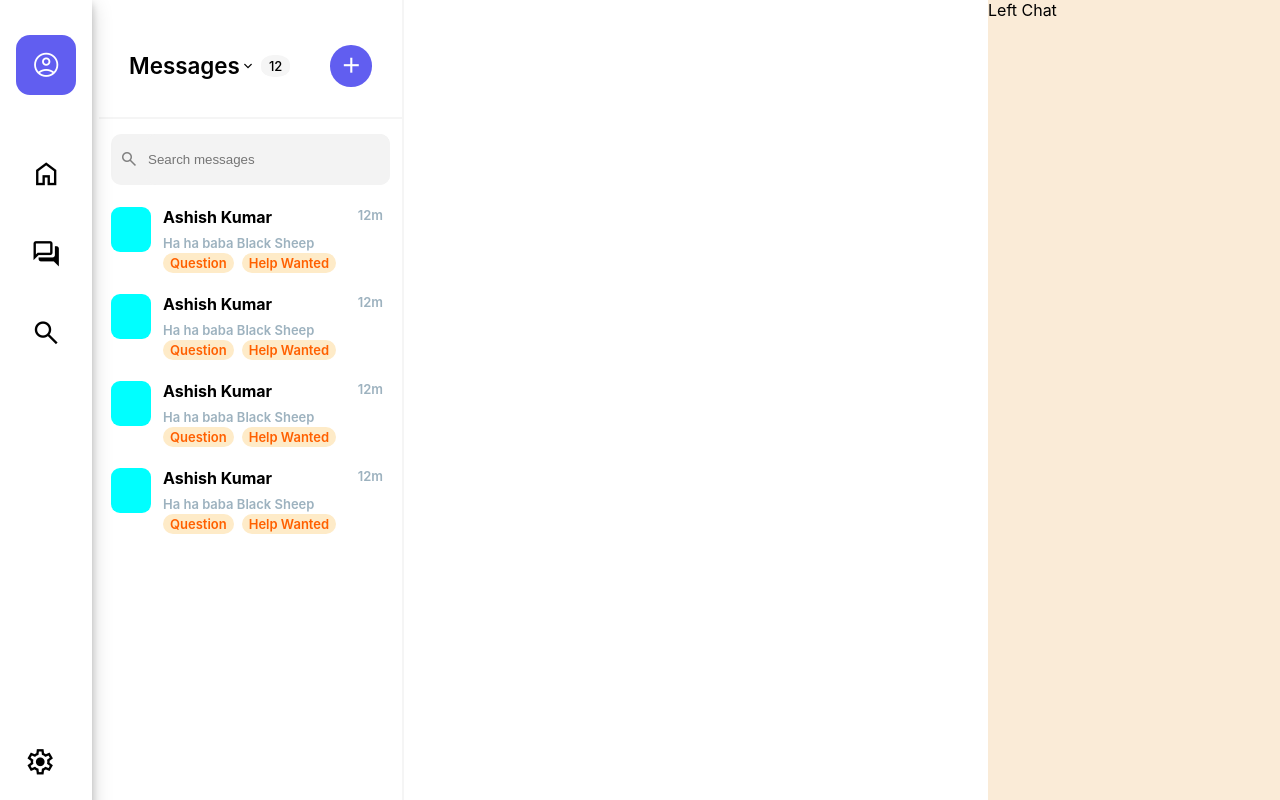
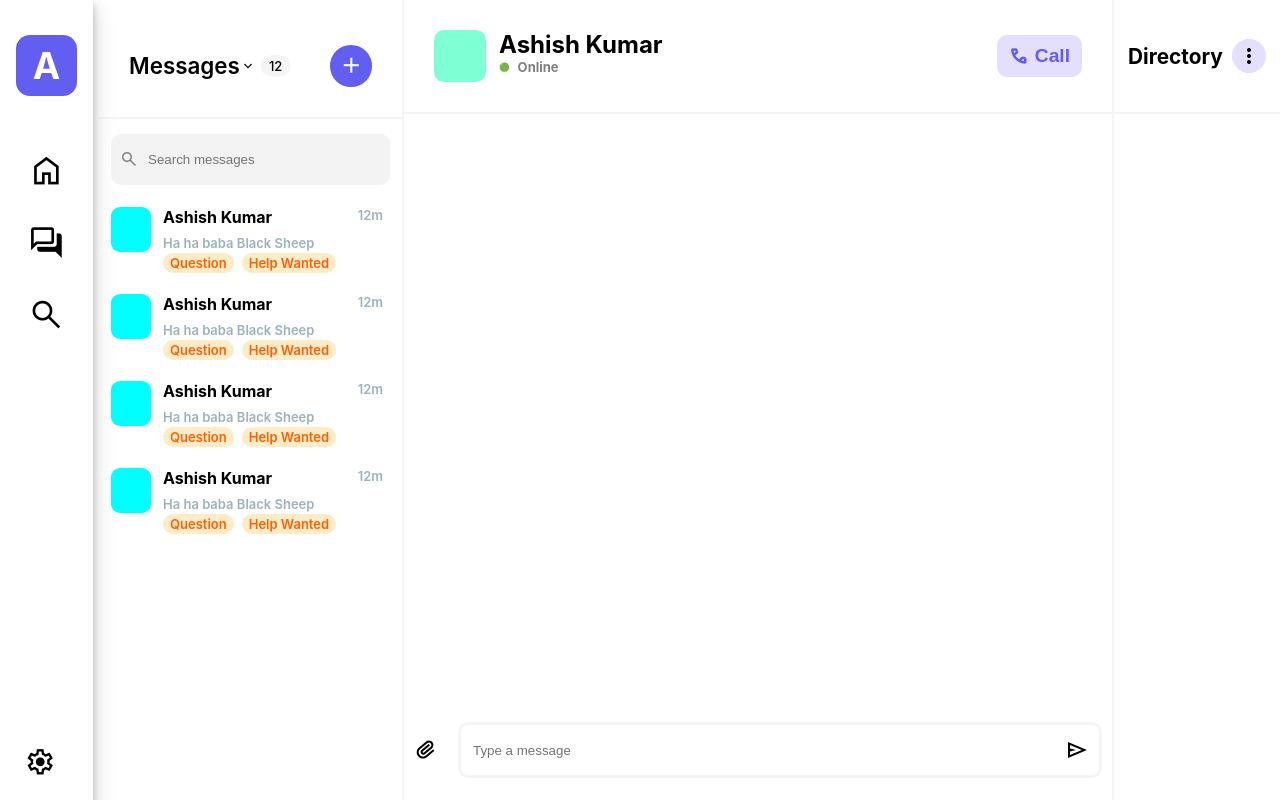
Before and after one commit to shubhamSangwan01/SmartChatAppClient, a React (Create React App) app: page /chat in a window 1280 px wide. Built offline with nearby package versions, Linux system fonts and the light colour scheme.

Commit message:
Chat page UI second commit

```diff
--- a/src/components/MiddleChat.jsx
+++ b/src/components/MiddleChat.jsx
@@ -1,13 +1,51 @@
 import React from 'react'
 import '../styles/middleChat.css'
+
 
 const MiddleChat = () => {
   return (
     <div className='middlechat__outer'>
-      <div className='middlechat__top'></div>
-      <div className='middlechat__middle'></div>
-      <div className='middlechat__'></div>
+      <div className='middlechat__top'>
+        <div className='middlechat__top__left'>
+          <div className='middlechat__top__left__avatar'>
 
+          </div>
+          <div className='middlechat__top__left__userInfo'>
+              <span className='middlechat__top__left__userInfo__name'>
+                Ashish Kumar
+              </span>
+              <div className='middlechat__top__left__userInfo__status'>
+              <span className='middlechat__top__left__userInfo__status__icon'>🟢</span>
+              <span className='middlechat__top__left__userInfo__status__text'>Online</span>
+              </div>
+          </div>
+        </div>
+        <div className='middlechat__top__right'>
+
+         <button>
+          <span className="callIcon material-symbols-outlined">
+          call
+         </span>
+         <span className="middlechat__top__right__span">Call</span>
+         </button>
+        </div>
+      </div>
+
+      <div className='middlechat__middle'>
+
+      </div>
+
+      <div className='middlechat__bottom'>
+        <span class="attachmentIcon material-symbols-outlined">
+           attachment
+        </span>
+        <div className='middlechat__bottom__right'>
+          <input type='text' placeholder='Type a message'/>
+          <span class="material-symbols-outlined">
+            send
+          </span>
+        </div>
+      </div>
 
     </div>
   )
--- a/src/components/RightChat.jsx
+++ b/src/components/RightChat.jsx
@@ -4,7 +4,18 @@ import '../styles/rightChat.css'
 
 const RightChat = () => {
   return (
-    <div className='rightchat__outer'>Left Chat</div>
+    <div className='rightchat__outer'>
+      <div className='rightchat__top'>
+         <span className='rightchat__top__text'>Directory</span>
+         <span class="moreIcon material-symbols-outlined">more_vert</span>
+      </div>
+      <div className='rightchat__middle'>
+
+      </div>
+      <div className='rightchat__bottom'>
+
+      </div>
+    </div>
   )
 }
 
--- a/src/components/Sidebar.jsx
+++ b/src/components/Sidebar.jsx
@@ -6,8 +6,8 @@ const Sidebar = () => {
   return (
     <div className='chat__sidebar'>
             <div className='chat__sidebar__top'>
-            <span class="avatar material-symbols-outlined">
-             account_circle
+            <span class="avatar">
+             A
              </span>
 
               <span class="material-symbols-outlined">
--- a/src/styles/Sidebar.css
+++ b/src/styles/Sidebar.css
@@ -23,8 +23,8 @@
 
 .chat__sidebar__top>span{
     margin-top: 19px;
-    padding: 15px;
-    font-size: 1.9rem;
+    padding: 8px 12px;
+    font-size: 2.3rem;
 }
 .chat__sidebar__bottom{
     margin-bottom: 30px;
@@ -36,8 +36,12 @@
 }
 .avatar{
     color: white;
-    font-weight: 310;
+    display: flex;
+    justify-content: center;
+    align-items: center;
+    font-weight: 700;
    margin-bottom: 30px;
    border-radius: 14px;
     background-color: #615EF0;
+
 }
--- a/src/styles/middleChat.css
+++ b/src/styles/middleChat.css
@@ -1,3 +1,105 @@
 .middlechat__outer{
+   display: flex;
+   flex-direction: column;
+   box-sizing: border-box;
+   justify-content: space-between;
+   padding-bottom: 20px;
 
 }
+
+.middlechat__top{
+    display: flex;
+    padding: 30px;
+    align-items: center;
+    justify-content: space-between;
+    border-bottom: 2px solid #F5F5F5;
+}
+
+.middlechat__top__left__userInfo{
+    display: flex;
+    justify-content: start;
+    flex-direction: column;
+}
+.middlechat__top__left{
+    display: flex;
+}
+.middlechat__top__left__userInfo__status{
+    font-size: 14px;
+    display: flex;
+    align-items: center;
+}
+.middlechat__top__left__userInfo__status__icon{
+    font-size: 8.5px;
+    margin-right: 8px;
+}
+
+.middlechat__top__left__userInfo__status__text{
+    font-size: small;
+    font-weight: 650;
+    color: gray;
+}
+
+.middlechat__top__left__avatar{
+    height: 52px;
+    width: 52px;
+    background-color: aquamarine;
+    border-radius: 10px;
+    margin-right: 13px;
+}
+
+.middlechat__top__left__userInfo__name{
+    font-weight: bold;
+    font-size: 1.5rem;
+}
+
+.middlechat__top__right{
+    display: flex;
+    align-items: center;
+}
+.middlechat__top__right>button{
+    display: flex;
+    align-items: center;
+    padding: 10px 12px;
+    border-radius: 10px;
+    border: none;
+    background-color: #E3DFFD;
+}
+.callIcon{
+    font-size: 20px;
+    font-weight: bolder;
+    color: #615EF0;
+    margin-right: 6px;
+}
+.middlechat__top__right__span{
+    font-size: 1.2rem;
+    font-weight: bolder;
+    color: #615EF0;
+}
+.middlechat__bottom{
+    width: 100%;
+    display: flex;
+    justify-content: center;
+    align-items: center;
+    height: fit-content;
+    padding: 10px;
+    box-sizing: border-box;
+}
+.middlechat__bottom__right{
+    display: flex;
+    align-items: center;
+    height: 100%;
+    border: 3px solid #F5F5F5;
+    border-radius: 10px;
+    padding: 5px 10px;
+}
+.middlechat__bottom__right>input{
+    width: 590px;
+    height: 100%;
+    border: none;
+
+}
+
+.attachmentIcon{
+    transform: rotate(-40deg);
+    margin-right: 20px;
+}
--- a/src/styles/rightChat.css
+++ b/src/styles/rightChat.css
@@ -1,3 +1,28 @@
 .rightchat__outer{
-    background-color: antiquewhite;
+    display: flex;
+    flex-direction: column;
+    width: 100%;
+    border-left: 2px solid #f5f5f5;
+    box-sizing: border-box;
+    padding: 0;
 }
+
+.rightchat__top{
+    display: flex;
+    padding: 5px;
+    justify-content: space-between;
+    align-items: center;
+    padding: 39px 14px;
+    border-bottom: 2px solid #f5f5f5;
+
+}
+.rightchat__top__text{
+    font-size: 1.3rem;
+    font-weight: 680;
+}
+
+.moreIcon{
+    padding: 5px;
+    background: #E3DFFD;
+    border-radius: 50%;
+}
```
